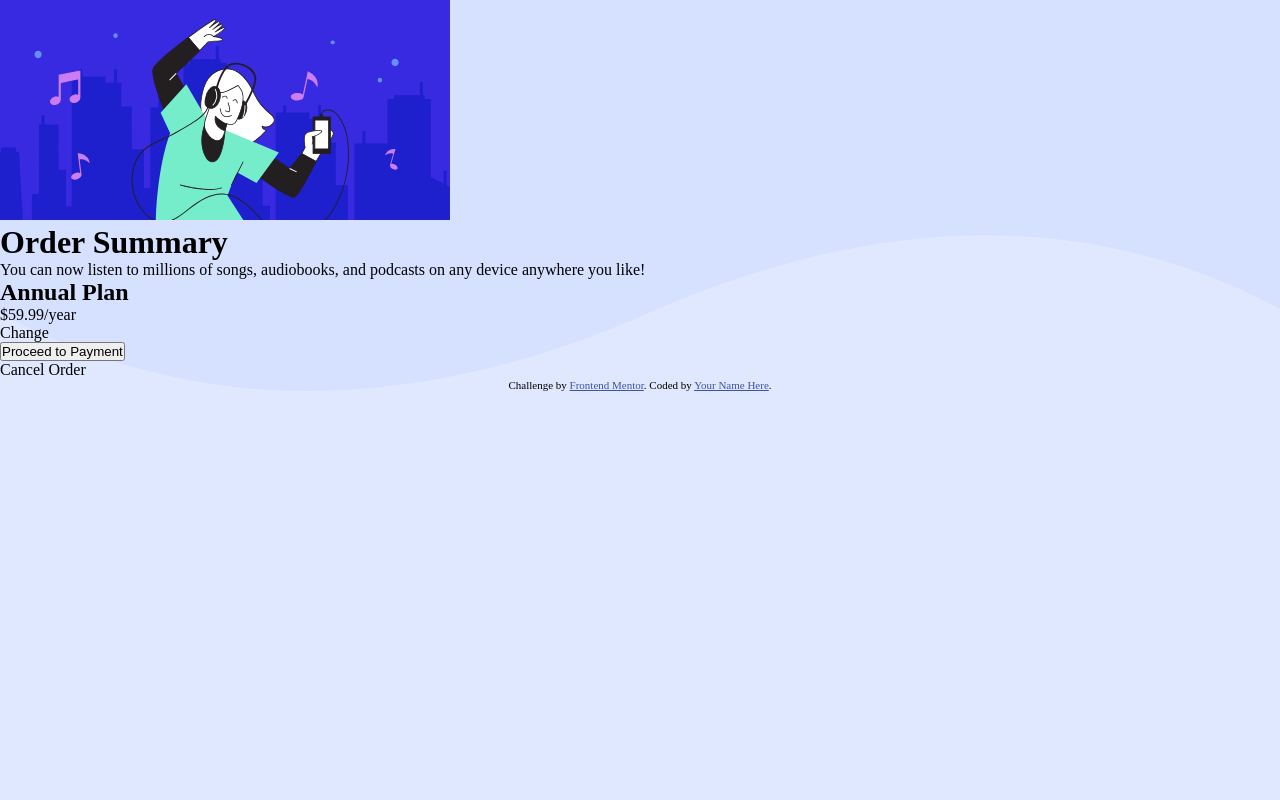
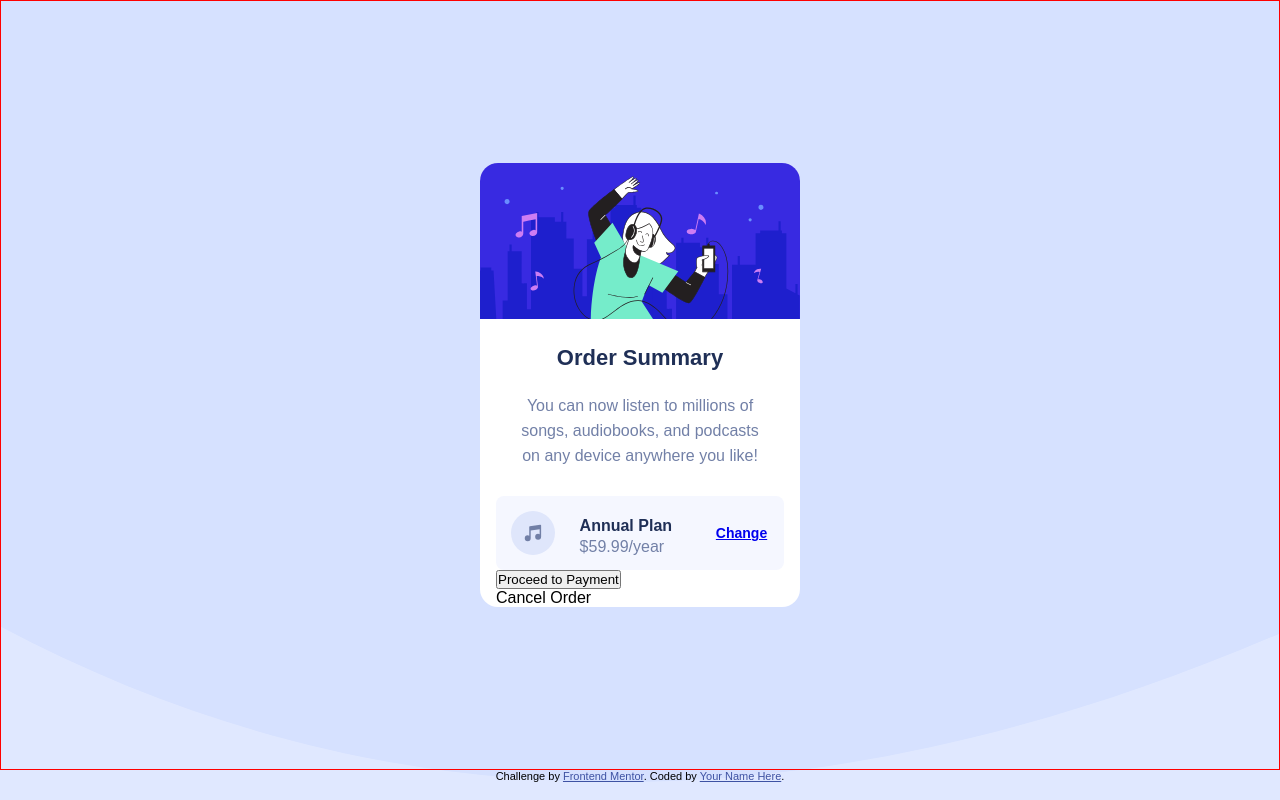
Before and after one commit to Recker27/frontendmentor-order-summary, a plain HTML site: page index.html in a window 1280 px wide. Drawn offline with Linux system fonts and the light colour scheme.

Commit message:
commit annual-plan

```diff
--- a/index.html
+++ b/index.html
@@ -30,22 +30,34 @@
   <body>
     <main>
       <div class="card">
-        <img src="images/illustration-hero.svg" alt="" />
+        <img
+          src="images/illustration-hero.svg"
+          alt="header-image"
+          class="header-image"
+        />
+        <div class="card-container">
           <h1>Order Summary</h1>
-        <p>
+          <p class="card-desc">
             You can now listen to millions of songs, audiobooks, and podcasts on
             any device anywhere you like!
           </p>
           <div class="annual-plan">
+            <img
+              src="images/icon-music.svg"
+              alt="icon-music"
+              class="icon-music"
+            />
+            <div class="pricing">
               <h2>Annual Plan</h2>
               <p>$59.99/year</p>
-          <p>Change</p>
+            </div>
+            <a href="#">Change</a>
           </div>
           <button>Proceed to Payment</button>
           <p>Cancel Order</p>
         </div>
+      </div>
     </main>
-
     <div class="attribution">
       Challenge by
       <a href="https://www.frontendmentor.io?ref=challenge" target="_blank"
--- a/style.css
+++ b/style.css
@@ -4,9 +4,98 @@
   box-sizing: 0;
 }
 
+@import url("https://fonts.googleapis.com/css2?family=Red+Hat+Display&display=swap");
+
 body {
   background-image: url(images/pattern-background-desktop.svg);
   background-size: cover;
   background-repeat: no-repeat;
   background-color: hsl(225, 100%, 94%);
+  font-family: "Red Hat Display", sans-serif;
 }
+
+main {
+  display: flex;
+  align-items: center;
+  justify-content: center;
+  border: 1px solid red;
+  height: 96vh;
+  flex-direction: column;
+}
+
+.card {
+  width: 320px;
+  background-color: white;
+  border-radius: 18px;
+}
+
+.card-container {
+  width: 90%;
+
+  margin: 0 auto;
+}
+
+.header-image {
+  width: 100%;
+  border-top-left-radius: 18px;
+  border-top-right-radius: 18px;
+}
+
+.card h1 {
+  text-align: center;
+  font-size: 22px;
+  padding: 22px 0;
+  font-weight: 900;
+  color: hsl(223, 47%, 23%);
+}
+
+.card-desc {
+  margin: 0 auto;
+  font-size: 16px;
+  text-align: center;
+  padding-bottom: 28px;
+  line-height: 25px;
+  font-weight: 500;
+  color: hsl(224, 23%, 55%);
+  width: 85%;
+}
+
+.annual-plan {
+  background-color: hsl(225, 100%, 98%);
+  border-radius: 8px;
+  display: flex;
+  justify-content: space-between;
+  align-items: center;
+}
+
+.icon-music {
+  width: 25%;
+  padding: 15px;
+  width: 44px;
+  height: auto;
+}
+
+.pricing {
+  width: 50%;
+  align-items: center;
+  margin-left: 0.6rem;
+  margin-top: 0.4rem;
+}
+.pricing h2 {
+  font-size: 16px;
+  font-weight: 700;
+  color: hsl(223, 47%, 23%);
+}
+
+.pricing p {
+  font-size: 16px;
+  font-weight: 500;
+  color: hsl(224, 23%, 55%);
+  margin-top: 0.2rem;
+}
+
+.annual-plan a {
+  width: 25%;
+  font-size: 14px;
+  font-weight: 700;
+}
```
Lines whose indentation alone changed are shown as unchanged.
